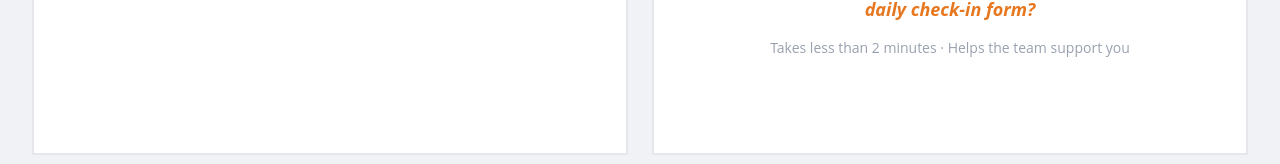
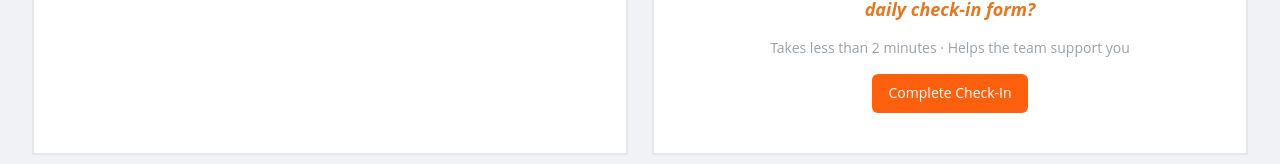
Before and after one commit to Code-Platoon-Compass/COMPASS, a React (Vite) app in the folder client/: page /dashboard in a window 1280 px wide. Shown: the part 339-503 px from the top of the page. Built offline with nearby package versions, Linux system fonts and the light colour scheme; no server answers.

Commit message:
fixed checkin button colors

```diff
--- a/client/src/components/widgets/CheckIn.jsx
+++ b/client/src/components/widgets/CheckIn.jsx
@@ -39,8 +39,8 @@ export default function CheckIn({ url }) {
         style={{
           pointerEvents: isFormEnabled ? "" : "none",
           textDecoration: isFormEnabled ? "" : "none",
-          backgroundColor: isFormEnabled ? "ff600d" : "#3b7f82",
-          color : isFormEnabled ? "white" : "#cbd5e1",
+          backgroundColor: isFormEnabled ? "#ff600d" : "#3b7f82",
+          color : isFormEnabled ? "white" : "white",
           padding: "0.5rem 1rem",
           borderRadius: "0.375rem",
           fontWeight: "500",
```
Also changed, not shown: 1 other file (tests, documents, lock files or other folders).
